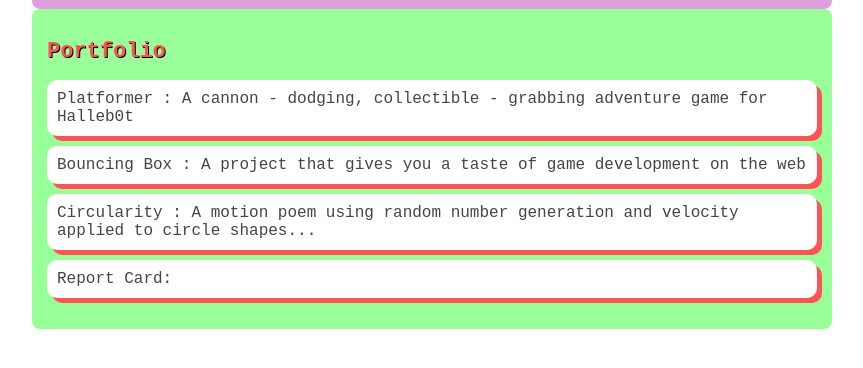
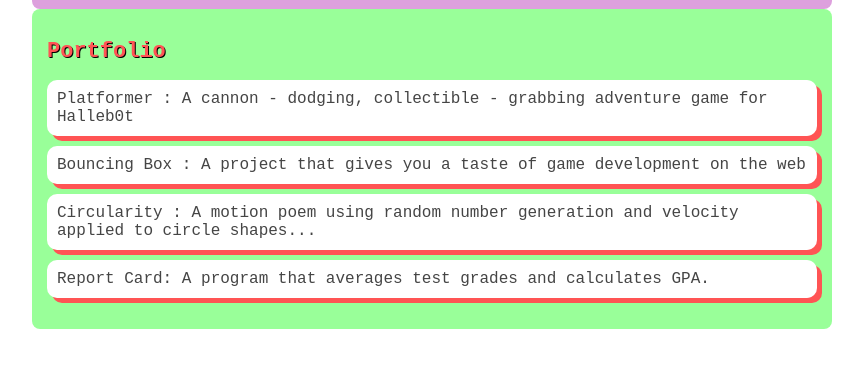
Before and after one commit to CeciliaIngo/CeciliaIngo.github.io, a plain HTML site: page portfolio.html in a window 1280 px wide. Shown: the part 96-464 px from the top of the page, without its empty margins (208-1071 px from the left). Drawn offline with Linux system fonts and the light colour scheme.

Commit message:
reportCard

```diff
--- a/portfolio.html
+++ b/portfolio.html
@@ -118,7 +118,7 @@
                         <li><a href="projects/platformer/">Platformer : A cannon - dodging, collectible - grabbing adventure game for Halleb0t</a></li>
                         <li><a href="projects/bouncing-box/">Bouncing Box : A project that gives you a taste of game development on the web </a></li>
                         <li><a href="projects/circularity/">Circularity : A motion poem using random number generation and velocity applied to circle shapes...</a></li>
-                        <li><a href="reportCard.html">Report Card:</a></li>
+                        <li><a href="reportCard.html">Report Card: A program that averages test grades and calculates GPA. </a></li>
 
                     </ul>
                 </div>
```
Also changed, not shown: reportCard.js (+0 -13 lines).
